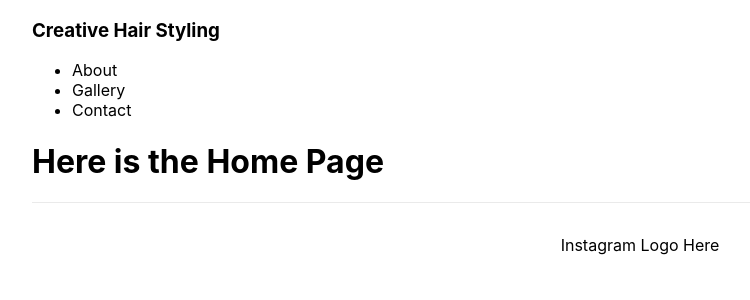
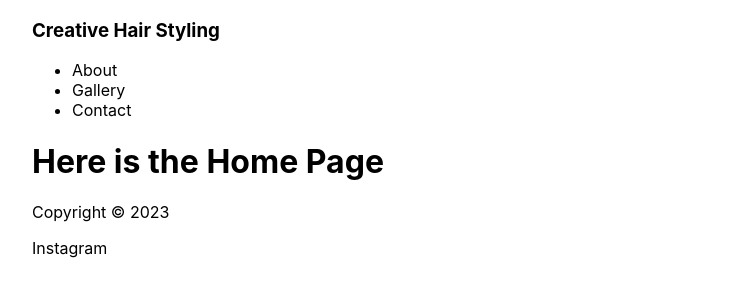
Before and after one commit to RobbieProkop/malina-hair, a Next.js app: page / in a window 1280 px wide. Shown: the top 300 px of the page, without its empty margins (0-750 px from the left). Built offline with nearby package versions, Linux system fonts and the light colour scheme.

Commit message:
add link to footer, import to index

```diff
--- a/components/Footer.jsx
+++ b/components/Footer.jsx
@@ -2,7 +2,13 @@ const Footer = () => {
   return (
     <div className="footer">
       <p>Copyright &copy; 2023</p>
-      <p>Instagram</p>
+      <a
+        href="https://www.instagram.com/creative.hair.styling/"
+        target="_blank"
+        rel="noopener noreferrer"
+      >
+        Instagram
+      </a>
     </div>
   );
 };
--- a/pages/index.jsx
+++ b/pages/index.jsx
@@ -1,4 +1,5 @@
 import Head from "next/head";
+import Footer from "../components/Footer";
 import Header from "../components/header";
 import styles from "../styles/Home.module.css";
 
@@ -16,15 +17,7 @@ export default function Home() {
         <h1>Here is the Home Page</h1>
       </main>
 
-      <footer className={styles.footer}>
-        <a
-          href="https://www.instagram.com/creative.hair.styling/"
-          target="_blank"
-          rel="noopener noreferrer"
-        >
-          Instagram Logo Here
-        </a>
-      </footer>
+      <Footer />
     </div>
   );
 }
```
